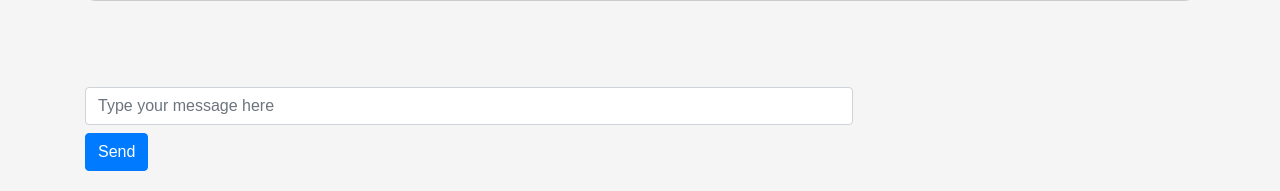
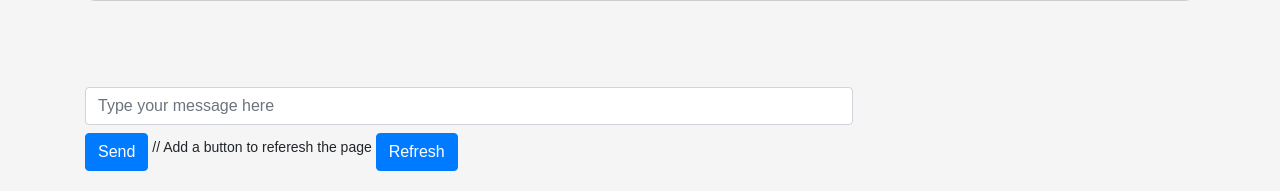
Before and after one commit to UBH-Fall2023/AutoTA-UBHackingFall2023, a Django app: page //chat in a window 1280 px wide. Shown: the part 609-800 px from the top of the page. Run offline with Django 4.2, Linux system fonts and the light colour scheme; parts of the project's set-up code (start-up, migrations or seed data) failed here and were passed over; some libraries are stand-ins or nearby versions.

Commit message:
added reload button

```diff
--- a/chatbot/backend/AutoTA.py
+++ b/chatbot/backend/AutoTA.py
@@ -96,6 +96,7 @@ class AutoTA():
 
     def get_filepaths_of_relevent_docs(self, user_input: str, percentage_of_similarity_represented=0.10):
         filepaths_of_relevent_docs = self.text_preprocessor.get_filepaths_of_relevent_docs(user_input, percentage_of_similarity_represented)
+        filepaths_of_relevent_docs = filepaths_of_relevent_docs[0] # Keep only the most relevent doc for now
         return filepaths_of_relevent_docs
 
     # Define a function to generate the answer to the user's question
--- a/chatbot/backend/templates/chatbox.html
+++ b/chatbot/backend/templates/chatbox.html
@@ -97,6 +97,8 @@
         <div class="chat-footer">
             <input type="text" id="messageInput" class="form-control" placeholder="Type your message here" onkeydown="checkEnter(event)">
             <button id="send" onclick="sendMessage()" class="btn btn-primary mt-2">Send</button>
+            // Add a button to referesh the page
+            <button id="refresh" onclick="location.reload()" class="btn btn-primary mt-2">Refresh</button>
         </div>
     </div>
 
@@ -135,7 +137,7 @@
             messageInput.value = "";
 
             // If message is longer than 150 characters, don't send it
-            const max_token_number = 10;
+            const max_token_number = 150;
             token_number = message.split(" ").length;
             if((token_number < 2)){
                 alert("Please enter more context!");
```
